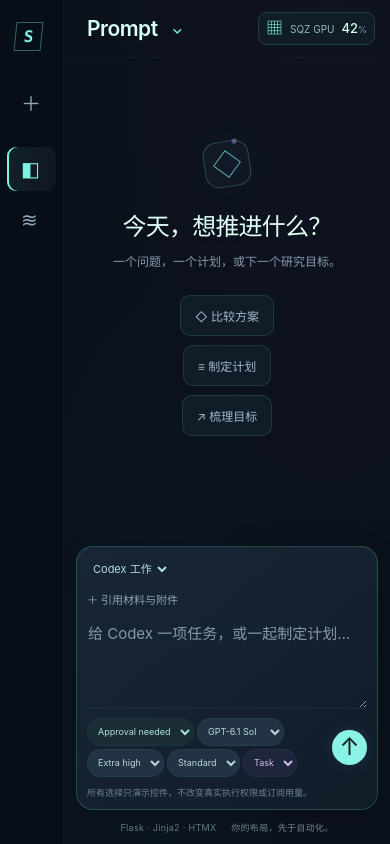
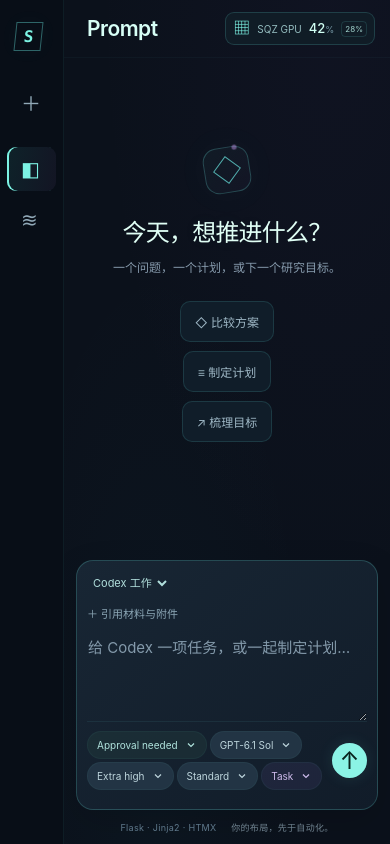
Before and after one commit to JIMMY081105/Research-Agent-Orchestrator, a Flask app: page / in a window 390 px wide. Run offline with Flask 3, Linux system fonts and the light colour scheme; parts of the project's set-up code (start-up, migrations or seed data) failed here and were passed over.

Commit message:
Refine preview navigation and animated upward settings menus

```diff
--- a/ui_preview/static/style.css
+++ b/ui_preview/static/style.css
@@ -27,21 +27,15 @@
 #motion-toggle{background:none;padding:12px 0 0;color:#8199a9;font-size:11px;letter-spacing:0}
 .app{display:flex;flex-direction:column;min-width:0;min-height:0}
 .topbar{display:flex;gap:18px;align-items:center;height:68px;padding:0 26px;border-bottom:1px solid #6ceee608;flex:none}
-.page-switch{position:relative}
-.page-switch>summary{list-style:none;display:flex;align-items:center;gap:14px;padding:8px;border-radius:9px;font-size:21px;font-weight:600;letter-spacing:-.5px;color:#d7fff6}
-.page-switch>summary::-webkit-details-marker{display:none}
-.page-switch>summary:hover{background:#142431}
-.chevron{font-size:14px;color:var(--cyan)}
-.page-menu{position:absolute;top:46px;left:0;background:#132231;border:1px solid #6ceee630;padding:6px;border-radius:13px;width:260px;box-shadow:0 15px 40px #0008;z-index:10}
-.page-menu a{display:block;border-radius:8px;padding:12px;font-size:14px}
-.page-menu a:hover{background:#223649}
-.page-menu small{display:block;font-size:11px;color:var(--muted);margin-top:6px}
+.page-title{margin:0;padding:8px;font-size:21px;font-weight:600;letter-spacing:-.5px;color:#d7fff6;cursor:default}
 .preview-badge{font:9px Consolas,monospace;letter-spacing:1px;color:#768b9d;margin-left:auto;white-space:nowrap}
 .gpu-chip{display:flex;align-items:center;gap:13px;margin-left:auto;border:1px solid #6ceee62b;border-radius:9px;padding:8px 11px;background:#101c26;color:#94bcbf;font-size:10px;line-height:1}
 .gpu-icon{color:var(--cyan);font-size:17px}
 .gpu-chip b{color:#d0fff3;font-size:13px;font-weight:500}
 .gpu-chip small{font-size:9px;color:#6f919e}
 .gpu-chip em{font:7px Consolas,monospace;color:#607d8a;letter-spacing:1px;border-left:1px solid #6ceee627;padding-left:8px}
+.gpu-memory{display:flex;align-items:center;gap:6px;white-space:nowrap}
+.memory-percent{font-size:8px;color:#a3d5cf;border:1px solid #6ceee623;border-radius:4px;padding:3px}
 html[data-page=progress] .gpu-chip{display:none}
 .gpu-chip+.preview-badge{margin-left:0}
 html[data-page=progress] .preview-badge{margin-left:auto}
@@ -82,12 +76,27 @@
 textarea::placeholder{color:#849aab}
 .composer-bottom{display:flex;align-items:center;gap:9px;border-top:1px solid #6ceee612;padding-top:9px}
 .settings-row{display:flex;align-items:center;gap:5px;flex-wrap:wrap;flex:1}
-.setting select{background:#223444;border:1px solid #6ceee60b;border-radius:15px;padding:5px 6px;color:#bdd5dc;font-size:10px;max-width:176px;min-height:28px}
-.setting.permission select{color:#afe2dc;background:#24403f66}
-.setting.mode select{color:#cebbeb;background:#b57efc14}
+.setting-trigger{display:flex;align-items:center;gap:7px;background:#223444;border:1px solid #6ceee60b;border-radius:15px;padding:5px 9px;color:#bdd5dc;font-size:10px;max-width:190px;min-height:28px;transition:background 150ms,border-color 150ms,box-shadow 150ms}
+.setting-trigger:hover,.setting-trigger[aria-expanded=true]{background:#2b4352;border-color:#6ceee63c;box-shadow:0 0 13px #6ceee606}
+.permission .setting-trigger{color:#afe2dc;background:#24403f66}
+.mode .setting-trigger{color:#cebbeb;background:#b57efc14}
+.setting-chevron{width:12px;height:12px;fill:none;stroke:currentColor;stroke-width:1.6;flex:none;transition:transform 180ms cubic-bezier(.16,1,.3,1)}
+.setting-trigger[aria-expanded=true] .setting-chevron{transform:rotate(180deg)}
+.setting-menu{position:fixed;inset:auto;margin:0;width:270px;max-width:calc(100vw - 24px);padding:6px;border:1px solid #86b7c133;border-radius:14px;background:#15212ff5;backdrop-filter:blur(20px);color:var(--text);box-shadow:0 12px 40px #0007,0 0 0 1px #0002;overflow:auto;overscroll-behavior:contain;scrollbar-width:thin;transform-origin:bottom left;opacity:0;transform:translateY(8px) scale(.98);transition:opacity 150ms ease-out,transform 180ms cubic-bezier(.16,1,.3,1),display 180ms allow-discrete,overlay 180ms allow-discrete}
+.setting-menu:popover-open{opacity:1;transform:translateY(0) scale(1)}
+@starting-style{.setting-menu:popover-open{opacity:0;transform:translateY(8px) scale(.98)}}
+.setting-menu::backdrop{background:transparent}
+.menu-heading{font-size:10px;color:#7e99ab;padding:9px 10px 8px;letter-spacing:.3px}
+.setting-option{width:100%;display:flex;align-items:center;justify-content:space-between;gap:12px;text-align:left;border-radius:9px;padding:10px;background:none;color:#c6d8e6;font-size:12px;transition:background 120ms,color 120ms}
+.setting-option:hover,.setting-option:focus-visible{background:#28404f;color:#e9fff8}
+.setting-option[aria-selected=true]{background:#6ceee60b;color:#b8fff0}
+.option-copy{display:flex;flex-direction:column;gap:5px}
+.option-copy small{font-size:10px;line-height:1.5;color:#7d9aa9}
+.option-check{width:15px;height:15px;fill:none;stroke:var(--cyan);stroke-width:1.6;opacity:0;flex:none;transition:opacity 120ms}
+.setting-option[aria-selected=true] .option-check{opacity:1}
 .send{flex:none;width:35px;height:35px;background:#8bf3e5;border-radius:50%;color:#08231d;font-size:24px;line-height:1;box-shadow:0 0 16px #6ceee61a}
 .send:hover{background:#bdfff3;box-shadow:0 0 21px #6ceee638}
-.composer-note{display:flex;justify-content:space-between;gap:14px;font-size:9px;color:#6a8394;line-height:1.5;margin-top:9px}
+.composer-note{display:flex;justify-content:flex-end;gap:14px;font-size:9px;color:#6a8394;line-height:1.5;margin-top:9px}
 .composer-note span:first-child{min-width:0}
 .composer-note span:last-child{white-space:nowrap}
 .prompt-footnote{text-align:center;font-size:9px;color:#5f788b;padding:11px 0 0;letter-spacing:.3px}
@@ -147,11 +156,14 @@
 .approval-demo button+button{background:#342c2d;color:#d2acab}
 .decision-note{display:block;color:#8c9b8b;font-size:9px;margin-top:5px}
 .progress-footnote{font-size:9px;color:#5f7c8d;flex:none}
+.nav,.starter-row button,.scenario-bar button,.send{transition:background 150ms ease-out,border-color 150ms ease-out,box-shadow 150ms ease-out,color 150ms ease-out}
+.workspace>.prompt-page,.workspace>.progress-page{animation:page-enter 180ms cubic-bezier(.16,1,.3,1) both}
+@keyframes page-enter{from{opacity:.45;transform:translateY(4px)}to{opacity:1;transform:translateY(0)}}
 @keyframes beacon{0%,100%{opacity:.35;box-shadow:0 0 0 transparent}55%{opacity:1;box-shadow:0 0 13px #6ceee660}}
 html.motion-off *,html.page-hidden *{animation:none!important;transition:none!important}
 .htmx-request .send{opacity:.4}
 @media(prefers-reduced-motion:reduce){*{animation:none!important;transition:none!important}}
 @media(max-width:1200px){body{grid-template-columns:190px minmax(0,1fr)}.prompt-page{padding:0 25px 12px}.progress-page{padding:20px 23px 14px;gap:16px}.agent{padding:15px}.agent-hero{gap:12px;margin:18px 0}.agent-hero video{width:74px;height:74px}.agent-hero h2{font-size:16px}.specs{gap:10px}.gpu-chip{gap:9px}}
-@media(max-width:950px){body{grid-template-columns:64px minmax(0,1fr)}.sidebar{padding:22px 7px}.brand{padding:0 8px 24px}.brand>span:last-child,.nav>span:last-child,.side-label,.side-copy,.side-footer{display:none}.nav{padding:12px;justify-content:center}.topbar{padding:0 15px;gap:10px}.prompt-page{padding:0 20px 12px}.progress-page{padding:18px 20px}.agent-hero .muted{display:none}.specs dd{font-size:9px}.settings-row{gap:3px}.setting select{max-width:147px}.preview-badge{font-size:8px}}
+@media(max-width:950px){body{grid-template-columns:64px minmax(0,1fr)}.sidebar{padding:22px 7px}.brand{padding:0 8px 24px}.brand>span:last-child,.nav>span:last-child,.side-label,.side-copy,.side-footer{display:none}.nav{padding:12px;justify-content:center}.topbar{padding:0 15px;gap:10px}.prompt-page{padding:0 20px 12px}.progress-page{padding:18px 20px}.agent-hero .muted{display:none}.specs dd{font-size:9px}.settings-row{gap:3px}.setting-trigger{max-width:170px}.preview-badge{font-size:8px}}
 @media(max-width:650px){.gpu-detail,.gpu-chip em,.preview-badge{display:none}.gpu-chip{padding:7px;gap:7px}.topbar{height:58px}.prompt-page{padding:0 12px 10px}.welcome h1{font-size:24px}.welcome>p{font-size:12px}.starter-row{flex-direction:column;align-items:center}.composer-caption,.composer-note>span:last-child{display:none}.composer{padding:10px;border-radius:17px}.setting select{max-width:150px;font-size:9px}.progress-page{overflow:auto;display:block}.progress-heading{margin-bottom:18px}.progress-heading h1{font-size:21px}.mission-id{display:none}.scenario-bar{margin-bottom:18px}.pipeline{margin-bottom:18px}.pipeline-step{font-size:8px;gap:5px}.pipeline-step:not(:last-child)::after{margin:0 5px}.agents{grid-template-columns:1fr;margin-bottom:14px}.agent{min-height:390px}.handoff{display:none}.progress-footnote{margin-top:12px}}
 @media(max-height:700px) and (min-width:651px){.progress-page{padding-top:16px;gap:12px}.progress-heading h1{font-size:22px;margin-bottom:7px}.eyebrow{margin-bottom:7px}.agent-hero{margin:13px 0}.agent-hero video{width:66px;height:66px}.specs{padding:9px 0;margin-bottom:12px}.agent>footer{margin-top:8px}.welcome{padding-bottom:20px}.welcome h1{font-size:26px}.welcome>p{margin-bottom:17px}.starter-row button{padding:8px 12px}#prompt{min-height:54px;height:60px}.composer-top{margin-bottom:2px}.composer-note{margin-top:6px}.prompt-footnote{padding-top:7px}}
--- a/ui_preview/static/ui.js
+++ b/ui_preview/static/ui.js
@@ -13,24 +13,33 @@
     const paused = document.hidden || reduced.matches || document.documentElement.classList.contains('motion-off');
     document.querySelectorAll('video').forEach(v => { if (paused) v.pause(); else v.play().catch(() => {}); });
   }
+  function syncPickers() {
+    document.querySelectorAll('[data-setting]').forEach(group => {
+      const value = group.querySelector('input').value, button = group.querySelector('.setting-trigger');
+      button.querySelector('.setting-value').textContent = value;
+      button.setAttribute('aria-label', button.dataset.settingLabel+'：'+value);
+      group.querySelectorAll('[data-option]').forEach(option => option.setAttribute('aria-selected', String(option.dataset.option === value)));
+    });
+  }
   function refresh() {
     const page = q('[data-view]')?.dataset.view || 'prompt';
     document.documentElement.dataset.page = page;
     q('#page-name').textContent = page === 'prompt' ? 'Prompt' : 'Progress';
     document.querySelectorAll('[data-nav]').forEach(e => e.setAttribute('aria-current', e.dataset.nav === page ? 'page' : 'false'));
-    q('#page-switch').open = false;
     document.querySelectorAll('[data-draft]').forEach(e => { if (draft.has(e.name)) e.value = draft.get(e.name); });
+    syncPickers();
     motion();
   }
   document.addEventListener('input', e => { if (e.target.matches('[data-draft]')) remember(); });
   document.addEventListener('change', e => {
     if (!e.target.matches('[data-draft]')) return;
     remember();
-    if (q('#mode-note')) q('#mode-note').textContent = e.target.name === 'mode' ?
-      ({ Task:'Task：展示任务执行交互。', Plan:'Plan：展示先规划、再实施的交互。', Goal:'Goal：展示持续目标的交互。' }[e.target.value] + ' 当前仅预览。') :
-      '所有设置仅作交互预览，没有改变真实模型或权限。';
+    syncPickers();
   });
-  document.addEventListener('htmx:beforeSwap', e => { if (e.target.id === 'workspace' && !fresh) remember(); });
+  document.addEventListener('htmx:beforeSwap', e => {
+    document.querySelectorAll('.setting-menu:popover-open').forEach(menu => menu.hidePopover());
+    if (e.target.id === 'workspace' && !fresh) remember();
+  });
   document.addEventListener('htmx:afterSwap', e => {
     if (e.target.id === 'workspace') { refresh(); fresh = false; }
     if (e.target.id === 'messages') { const feed = q('#conversation'); feed.scrollTop = feed.scrollHeight; }
@@ -43,12 +52,34 @@
     if (starter) { q('#prompt').value = starter.dataset.starter; remember(); q('#prompt').focus(); }
     const decision = e.target.closest('[data-preview-decision]');
     if (decision) decision.closest('.approval-demo').querySelector('.decision-note').textContent = '已演示“'+decision.dataset.previewDecision+'”；未发送真实批准。';
-    if (!e.target.closest('#page-switch')) q('#page-switch').open = false;
+    const option = e.target.closest('[data-option]');
+    if (option) {
+      const menu = option.closest('.setting-menu'), group = q('[data-setting="'+menu.dataset.field+'"]');
+      const input = group.querySelector('input');input.value = option.dataset.option;
+      input.dispatchEvent(new Event('change',{bubbles:true}));menu.hidePopover();group.querySelector('.setting-trigger').focus();
+    }
   });
   document.addEventListener('keydown', e => {
-    if (e.key === 'Escape') q('#page-switch').open = false;
     if (e.target.id === 'prompt' && e.key === 'Enter' && !e.shiftKey && !e.isComposing) { e.preventDefault(); q('#prompt-form').requestSubmit(); }
+    const menu = e.target.closest('.setting-menu');
+    if (menu && e.key === 'Escape') { e.preventDefault();menu.hidePopover();q('[popovertarget="'+menu.id+'"]').focus(); }
+    if (menu && ['ArrowDown','ArrowUp','Home','End'].includes(e.key)) {
+      e.preventDefault();const options = Array.from(menu.querySelectorAll('[data-option]')), index = options.indexOf(document.activeElement);
+      options[e.key === 'Home' ? 0 : e.key === 'End' ? options.length-1 : (index+(e.key === 'ArrowDown' ? 1 : options.length-1))%options.length].focus();
+    }
+    if (e.target.closest('.setting-trigger') && ['ArrowDown','ArrowUp'].includes(e.key)) { e.preventDefault();q('#'+e.target.closest('.setting-trigger').getAttribute('popovertarget')).showPopover(); }
   });
+  document.addEventListener('beforetoggle', e => {
+    const menu = e.target;if (!menu.matches('.setting-menu') || e.newState !== 'open') return;
+    const trigger = q('[popovertarget="'+menu.id+'"]'), r = trigger.getBoundingClientRect(), width = Math.min(270,innerWidth-24);
+    menu.style.width = width+'px';menu.style.left = Math.max(12,Math.min(r.left,innerWidth-width-12))+'px';
+    menu.style.bottom = (innerHeight-r.top+10)+'px';menu.style.maxHeight = Math.max(80,r.top-22)+'px';
+  },true);
+  document.addEventListener('toggle', e => {
+    const menu = e.target;if (!menu.matches('.setting-menu')) return;
+    const open = e.newState === 'open';q('[popovertarget="'+menu.id+'"]').setAttribute('aria-expanded',String(open));
+    if (open) (menu.querySelector('[aria-selected=true]') || menu.querySelector('[data-option]')).focus({preventScroll:true});
+  },true);
   q('#new-chat').addEventListener('click', () => { fresh = true; draft.set('prompt',''); draft.set('references',''); });
   q('#motion-toggle').onclick = () => {
     const paused = document.documentElement.classList.toggle('motion-off');
--- a/ui_preview/templates/index.html
+++ b/ui_preview/templates/index.html
@@ -19,10 +19,8 @@
 </aside>
 <div class="app">
   <header class="topbar">
-    <details class="page-switch" id="page-switch"><summary><span id="page-name">{{ page|capitalize }}</span><span class="chevron">⌄</span></summary>
-      <nav class="page-menu" aria-label="切换页面"><a href="/?page=prompt" hx-get="/view/prompt" hx-target="#workspace">Prompt<small>输入问题，选择工作方式</small></a><a href="/?page=progress" hx-get="/view/progress" hx-target="#workspace">Progress<small>执行阶段与审核的视觉预览</small></a></nav>
-    </details>
-    <div class="gpu-chip" aria-label="示例 GPU 读数，仅用于排版"><span class="gpu-icon">▦</span><span>SQZ GPU</span><b>42<small>%</small></b><span class="gpu-detail">12.8<small> GiB</small></span><span class="gpu-detail">51<small>°C</small></span><em>DEMO</em></div>
+    <h1 class="page-title" id="page-name">{{ page|capitalize }}</h1>
+    <div class="gpu-chip" aria-label="示例 GPU：利用率42%，显存12.8 / 45.0 GiB，约28%"><span class="gpu-icon">▦</span><span>SQZ GPU</span><b>42<small>%</small></b><span class="gpu-memory" title="显存：已使用 / 总量"><span class="gpu-detail">12.8 / 45.0<small> GiB</small></span><span class="memory-percent">28%</span></span><span class="gpu-detail">51<small>°C</small></span><em>DEMO</em></div>
     <span class="preview-badge">UI PREVIEW</span>
   </header>
   <main id="workspace" class="workspace" aria-live="polite">{% include 'partials/'+page+'.html' %}</main>
--- a/ui_preview/templates/partials/prompt.html
+++ b/ui_preview/templates/partials/prompt.html
@@ -8,7 +8,7 @@
     <details class="references"><summary>＋ 引用材料与附件</summary><textarea name="references" data-draft rows="2" placeholder="粘贴引用文本，先预览材料区域的布局…" aria-label="引用材料"></textarea><span>附件上传尚未连接；此处仅展示引用文本输入。</span></details>
     <label class="sr-only" for="prompt">输入任务或问题</label><textarea id="prompt" name="prompt" data-draft maxlength="20000" placeholder="给 Codex 一项任务，或一起制定计划…" rows="3" required></textarea>
     <div class="composer-bottom"><div class="settings-row">{% include 'partials/settings.html' %}</div><button class="send" type="submit" aria-label="发送预览消息">↑</button></div>
-    <div class="composer-note"><span id="mode-note">所有选择只演示控件，不改变真实执行权限或订阅用量。</span><span>⇧ Enter 换行</span></div>
+    <div class="composer-note"><span>⇧ Enter 换行</span></div>
   </form>
   <footer class="prompt-footnote">Flask · Jinja2 · HTMX <span>你的布局，先于自动化。</span></footer>
 </section>
--- a/ui_preview/templates/partials/settings.html
+++ b/ui_preview/templates/partials/settings.html
@@ -1,5 +1,15 @@
-<label class="setting permission"><span class="sr-only">权限</span><select name="permission" data-draft aria-label="权限模式">{% for x in options.permissions %}<option>{{ x }}</option>{% endfor %}</select></label>
-<label class="setting"><span class="sr-only">模型</span><select name="model" data-draft aria-label="模型">{% for x in options.models %}<option>{{ x }}</option>{% endfor %}</select></label>
-<label class="setting"><span class="sr-only">推理强度</span><select name="effort" data-draft aria-label="推理强度">{% for x in options.efforts %}<option{% if x=='Extra high' %} selected{% endif %}>{{ x }}</option>{% endfor %}</select></label>
-<label class="setting"><span class="sr-only">速度</span><select name="speed" data-draft aria-label="速度模式">{% for x in options.speeds %}<option>{{ x }}</option>{% endfor %}</select></label>
-<label class="setting mode"><span class="sr-only">工作模式</span><select name="mode" data-draft aria-label="Task Plan Goal">{% for x in options.modes %}<option>{{ x }}</option>{% endfor %}</select></label>
+{% macro picker(field,label,values,current,modifier='') %}
+<div class="setting {{ modifier }}" data-setting="{{ field }}">
+  <input type="hidden" name="{{ field }}" value="{{ current }}" data-draft>
+  <button type="button" class="setting-trigger" popovertarget="menu-{{ field }}" aria-controls="menu-{{ field }}" aria-haspopup="listbox" aria-expanded="false" data-setting-label="{{ label }}" aria-label="{{ label }}：{{ current }}"><span class="setting-value">{{ current }}</span><svg class="setting-chevron" viewBox="0 0 16 16" aria-hidden="true"><path d="m4 6 4 4 4-4"/></svg></button>
+  <div class="setting-menu" id="menu-{{ field }}" data-field="{{ field }}" popover="auto" role="listbox" aria-label="{{ label }}">
+    <div class="menu-heading">{{ label }}</div>
+    {% for value in values %}<button type="button" class="setting-option" data-option="{{ value }}" role="option" aria-selected="{{ 'true' if value==current else 'false' }}"><span class="option-copy"><span>{{ value }}</span>{% if field=='permission' %}<small>{{ '由你确认需要批准的操作' if value=='Approval needed' else '自动执行工具与文件操作' }}</small>{% endif %}</span><svg class="option-check" viewBox="0 0 16 16" aria-hidden="true"><path d="m3 8 3 3 7-7"/></svg></button>{% endfor %}
+  </div>
+</div>
+{% endmacro %}
+{{ picker('permission','执行权限',options.permissions,'Approval needed','permission') }}
+{{ picker('model','模型',options.models,'GPT-6.1 Sol') }}
+{{ picker('effort','推理强度',options.efforts,'Extra high') }}
+{{ picker('speed','速度',options.speeds,'Standard') }}
+{{ picker('mode','工作模式',options.modes,'Task','mode') }}
```
Also changed, not shown: ui_preview/verify_ui.py (+22 -4 lines), ui_preview/README.md, ui_preview/preview-progress.png, ui_preview/preview-prompt.png.
